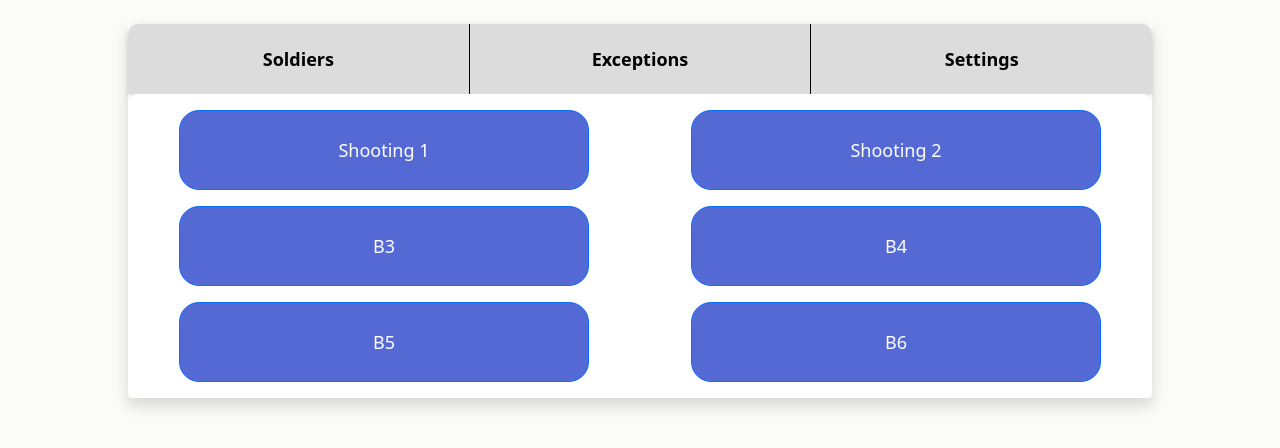
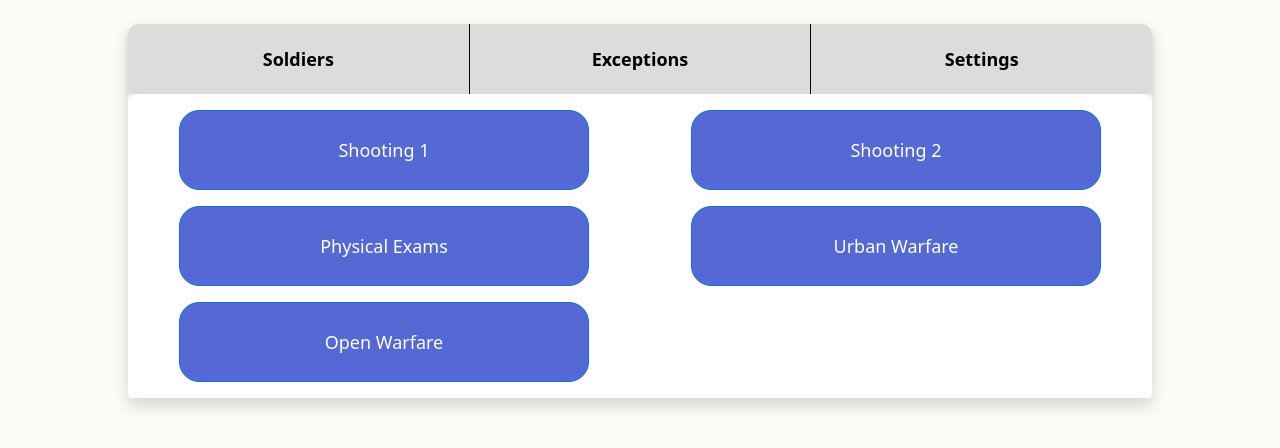
Before and after one commit to yuvalgrofman/Soldier_Tracker, a React (Create React App) app in the folder web-client/: page /Home in a window 1280 px wide. Shown: the top 448 px of the page. Built offline with nearby package versions, Linux system fonts and the light colour scheme.

Commit message:
updated homepage and content according to displays in API

```diff
--- a/web-client/src/Content/Content.js
+++ b/web-client/src/Content/Content.js
@@ -1,10 +1,22 @@
 import React from 'react';
 import ButtonGrid from '../general/ButtonGrid';
+import { useState, useEffect } from 'react';
+import { useParams } from 'react-router-dom';
+import { fetchContentDisplay } from '../general/API';
 
-function Content({testNames, testPages}) {
+function Content() {
+    const { contentLink } = useParams();
+    const contentDisplay = fetchContentDisplay(contentLink);
+    const buttonNames = contentDisplay.tests.map((test) => test.name);
+    const buttonPages = contentDisplay.tests.map((test) => test.link);
 
     return (
-        <ButtonGrid buttonNames={testNames} buttonPages={testPages} />
+        <main className="container-sm w-80 shadow mt-4 p-0 rounded-2">
+            <div className = "card-header d-flex flex-column align-items-center bg-light-gray">
+                <span className="d-flex justify-content-center w-100 fw-bold">{contentDisplay.name}</span>
+            </div>
+            <ButtonGrid buttonNames={buttonNames} buttonPages={buttonPages} pagesURL={'Test'} />
+        </main>
     );
 }
 
--- a/web-client/src/Homepage/Homepage.js
+++ b/web-client/src/Homepage/Homepage.js
@@ -2,24 +2,33 @@ import React from 'react';
 import HomepageBar from './HomepageBar';
 import ButtonGrid from '../general/ButtonGrid';
 import './Homepage.css';
+import { useState, useEffect } from 'react';
+import { fetchContentDisplays } from '../general/API';
 
 function Homepage() {
+    // const [buttonNames, setButtonNames] = useState([]);
+    // const [buttonPages, setButtonPages] = useState([]);
+
+    // useEffect(() => {
+    //     fetchContentDisplays().then((fetchContentDisplays) => {
+    //         let fetchedButtonNames = fetchContentDisplays.map((content) => content.name);
+    //         let fetchedButtonPages = fetchContentDisplays.map((content) => content.link);
+    //         setButtonNames(fetchedButtonNames);
+    //         setButtonPages(fetchedButtonPages);
+    //     });
+    // }, []);
 
     const buttonNamesBar = ['Soldiers', 'Exceptions', 'Settings'];
     const buttonPagesBar = ['/Soldiers', '/Excpetions', '/Settings'];
 
-    const setContents = function() {
-        const buttonNames = ["Shooting 1", "Shooting 2", "B3", "B4", "B5", "B6"]
-        const buttonPages = ["B1", "B2", "B3", "B4", "B5", "B6"]
-        return { buttonNames, buttonPages };
-    }
-
-    const { buttonNames, buttonPages } = setContents();
+    const contents = fetchContentDisplays();
+    const buttonNames = contents.map((content) => content.name);
+    const buttonPages = contents.map((content) => content.link);
 
     return (
         <main className="container-sm w-80 shadow mt-4 p-0 rounded-2">
             <HomepageBar buttonNames={buttonNamesBar} buttonPages={buttonPagesBar} />
-            <ButtonGrid buttonNames={buttonNames} buttonPages={buttonPages} />
+            <ButtonGrid buttonNames={buttonNames} buttonPages={buttonPages} pagesURL={'Content'} />
         </main>
     );
 }
```
